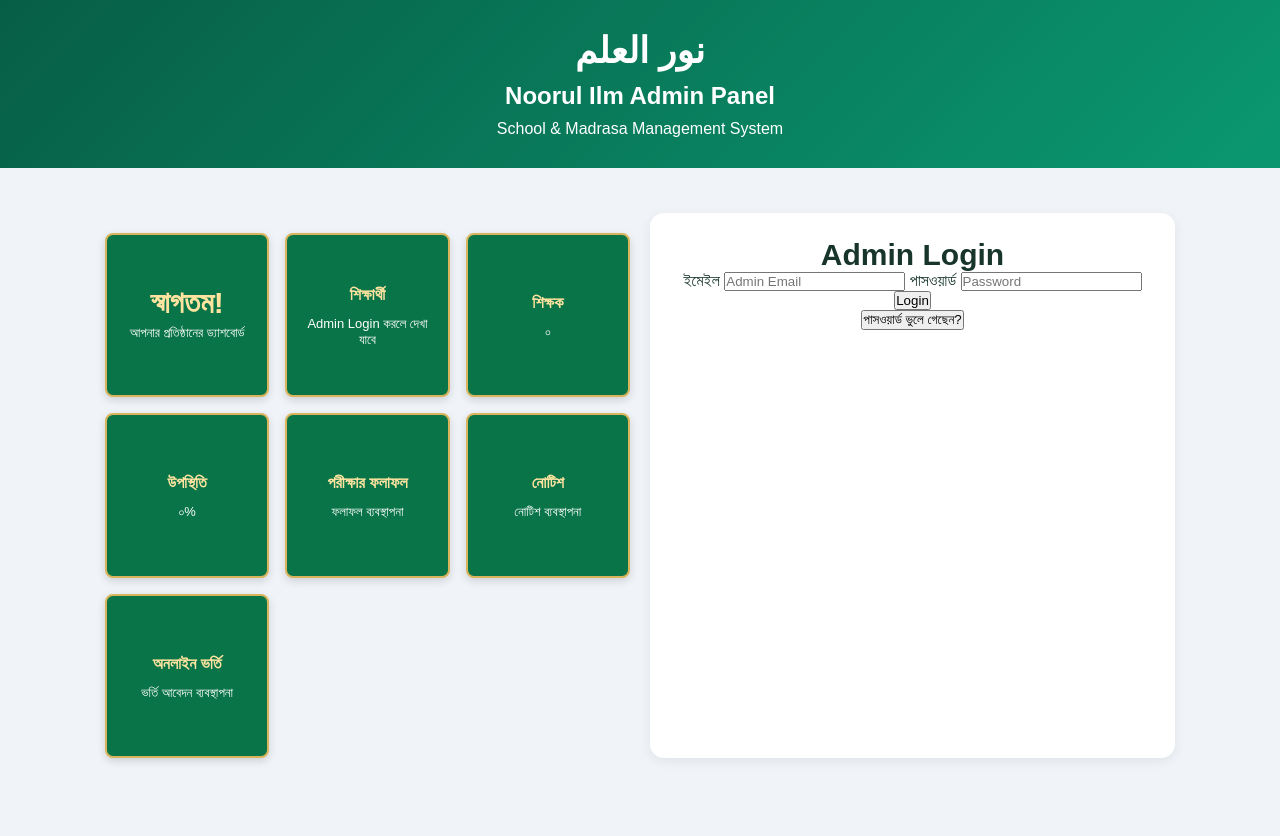
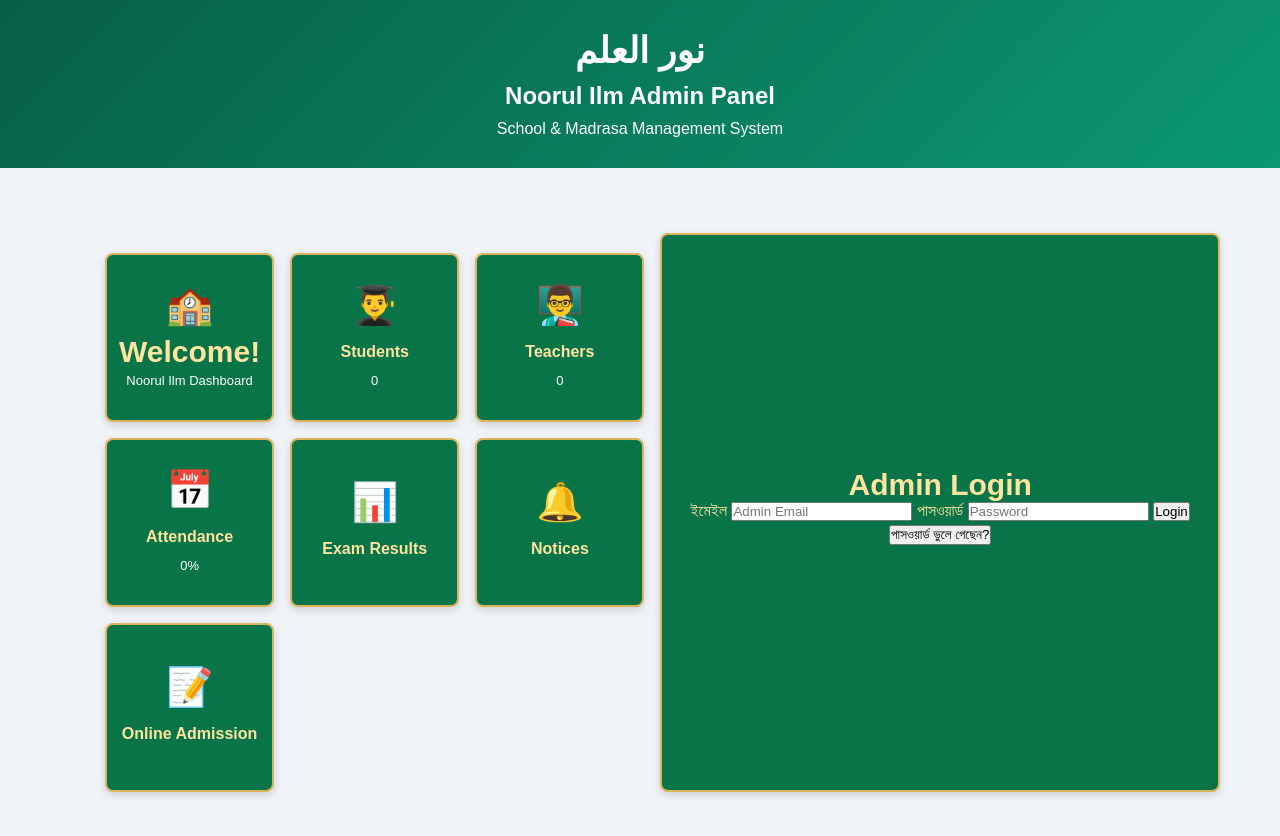
Before and after one commit to Mdkamrulislamalhanafi/noorul-ilm, a plain HTML site: page index.html in a window 1280 px wide. Before the commit the page ends 803 px from the top, so only its background shows below. Drawn offline with Linux system fonts and the light colour scheme; no server answers.

Commit message:
Revamp dashboard layout and content

```diff
--- a/index.html
+++ b/index.html
@@ -21,40 +21,48 @@
 
     <!-- Dashboard: লগইন ছাড়াই দেখা যাবে -->
     <section id="dashboard">
+
+<section id="dashboard">
+
   <div class="card">
-        <h2>স্বাগতম!</h2>
-        <p>আপনার প্রতিষ্ঠানের ড্যাশবোর্ড</p>
+    <div class="feature-icon">🏫</div>
+    <h2>Welcome!</h2>
+    <p>Noorul Ilm Dashboard</p>
   </div>
 
   <div class="card">
-        <h3>শিক্ষার্থী</h3>
-        <p id="studentCount">Admin Login করলে দেখা যাবে</p>
+    <div class="feature-icon">👨‍🎓</div>
+    <h3>Students</h3>
+    <p id="studentCount">0</p>
   </div>
 
   <div class="card">
-        <h3>শিক্ষক</h3>
-        <p>০</p>
+    <div class="feature-icon">👨‍🏫</div>
+    <h3>Teachers</h3>
+    <p>0</p>
   </div>
 
   <div class="card">
-        <h3>উপস্থিতি</h3>
-        <p>০%</p>
+    <div class="feature-icon">📅</div>
+    <h3>Attendance</h3>
+    <p>0%</p>
   </div>
 
   <div class="card">
-        <h3>পরীক্ষার ফলাফল</h3>
-        <p>ফলাফল ব্যবস্থাপনা</p>
+    <div class="feature-icon">📊</div>
+    <h3>Exam Results</h3>
   </div>
 
   <div class="card">
-        <h3>নোটিশ</h3>
-        <p>নোটিশ ব্যবস্থাপনা</p>
+    <div class="feature-icon">🔔</div>
+    <h3>Notices</h3>
   </div>
 
   <div class="card">
-        <h3>অনলাইন ভর্তি</h3>
-        <p>ভর্তি আবেদন ব্যবস্থাপনা</p>
+    <div class="feature-icon">📝</div>
+    <h3>Online Admission</h3>
   </div>
+
     </section>
 
     <!-- Admin Login -->
```
Lines whose indentation alone changed are shown as unchanged.
